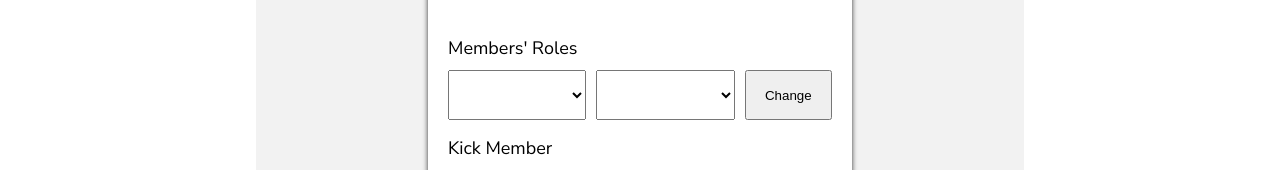
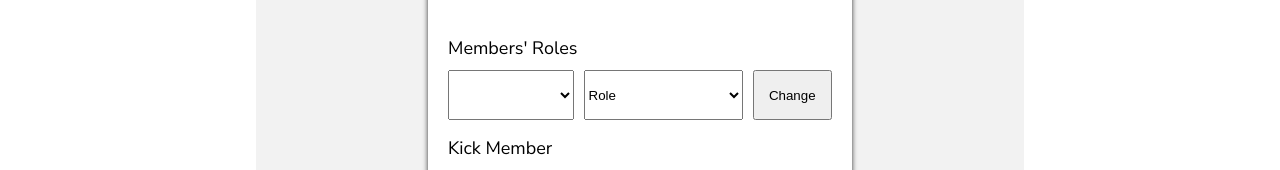
Before and after one commit to OmarZalat/Band-Up, a Next.js app: page /myBand in a window 1280 px wide. Both pictures are taken after a click on the link "Settings". Shown: the part 605-775 px from the top of the page. Built offline with nearby package versions, Linux system fonts and the light colour scheme.

Commit message:
added role list in settings tab

```diff
--- a/src/components/MyBand/myBandSettingsTab.js
+++ b/src/components/MyBand/myBandSettingsTab.js
@@ -7,6 +7,23 @@ function MyBandSettingsTab() {
   });
   const [nameError, setNameError] = useState("");
   const [bioError, setBioError] = useState("");
+  const [memberRoleOptions, setMemberRoleOptions] = useState([
+    "Pop",
+    "Dance",
+    "Hip-hop",
+    "R&B",
+    "Latin",
+    "Rock",
+    "Metal",
+    "Country",
+    "Folk / Acoustic",
+    "Classical",
+    "Jazz",
+    "Blues",
+    "Easy Listening",
+    "New Age",
+    "World / Traditional Folk",
+  ]);
 
   const handleNameChange = (event) => {
     const value = event.target.value;
@@ -51,7 +68,16 @@ function MyBandSettingsTab() {
             <label>Members' Roles</label>
             <div id="settings_card_role_wrapper">
               <select id="settings_edit_member"></select>
-              <select id="settings_edit_member_role"></select>
+              <select id="settings_edit_member_role">
+                <option value="" disabled selected hidden>
+                  Role
+                </option>
+                {memberRoleOptions.map((option) => (
+                  <option key={option} value={option}>
+                    {option}
+                  </option>
+                ))}
+              </select>
               <button id="settings_edit_member_role_button">Change</button>
             </div>
           </div>
```
